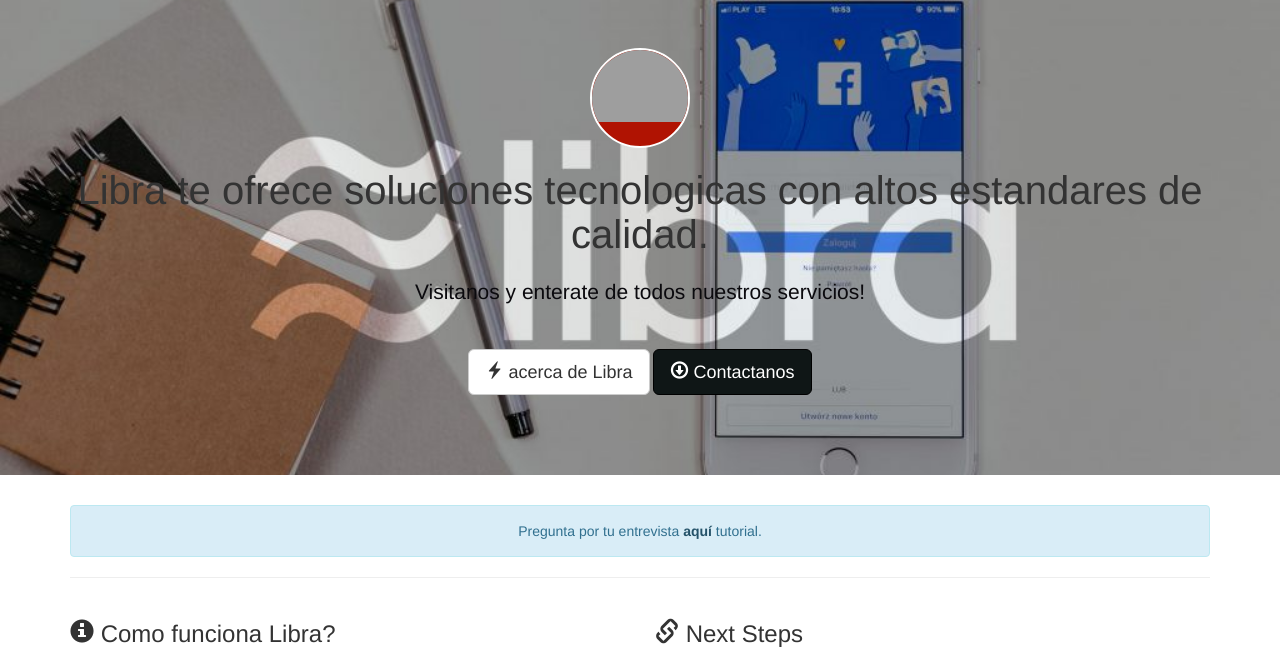
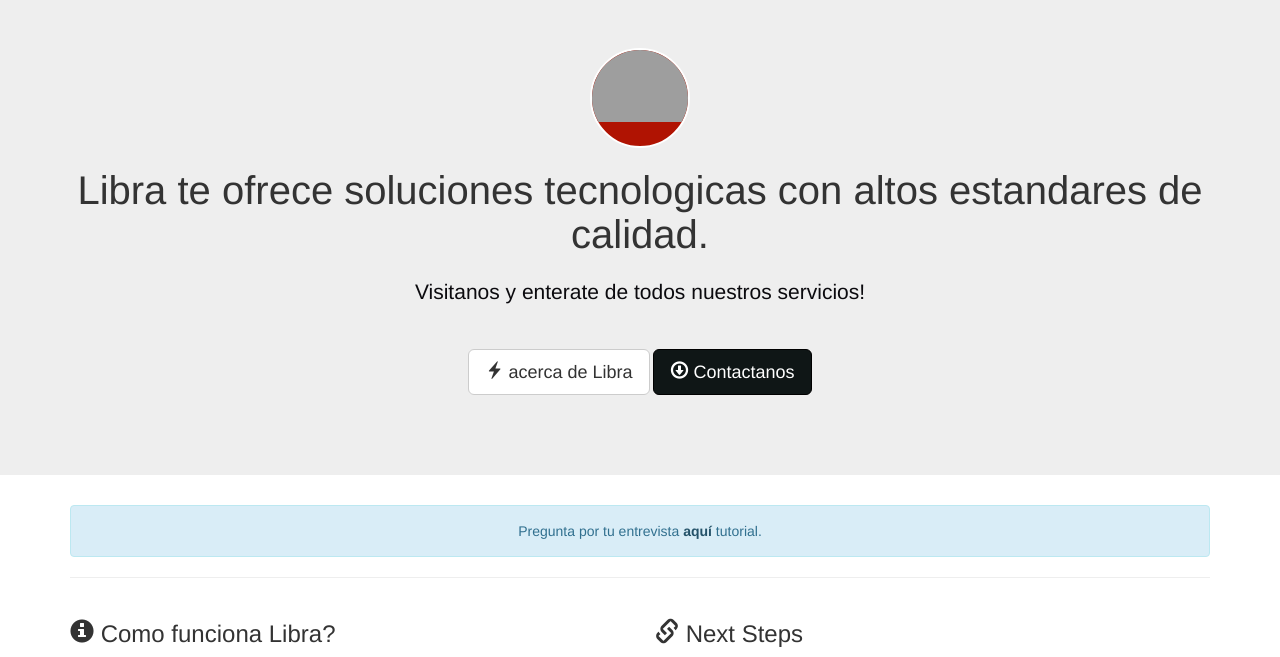
Before and after one commit to jesusrring/TestDohko, a PHP site: template web/views/index.twig in a window 1280 px wide. Shown: the part 51-708 px from the top of the page. Run offline with PHP 8.4, Linux system fonts and the light colour scheme; the template is opened without the code that fills it, so the values that code supplies are empty; some libraries are stand-ins or nearby versions; grey boxes are pictures that could not be loaded.

Commit message:
Update main.css

```diff
--- a/web/stylesheets/main.css
+++ b/web/stylesheets/main.css
@@ -1,5 +1,4 @@
 .jumbotron {
-  background-image: url("/images/libra3.jpg");
 
   height: 50%;
 
```
